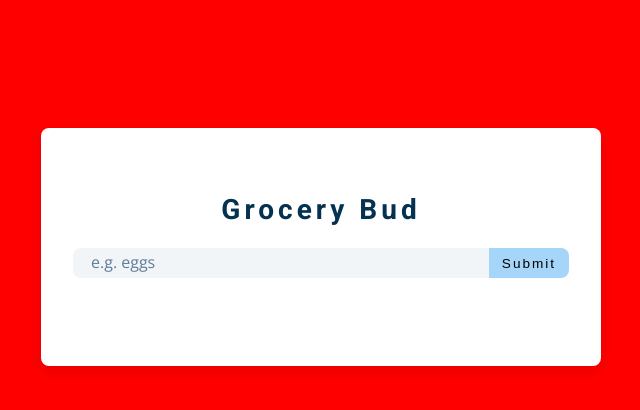
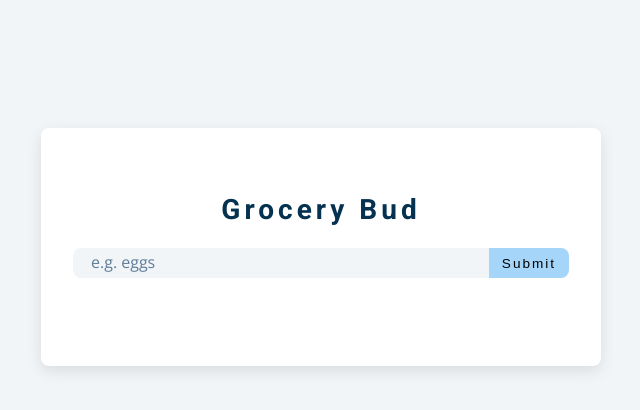
Before and after one commit to notacoham/temp-grocerybud-2024, a plain HTML site: page index.html in a window 1280 px wide. Shown: the whole page, without its empty margins (319-959 px from the left). Drawn offline with nearby package versions, Linux system fonts and the light colour scheme.

Commit message:
reversed change

```diff
--- a/styles.css
+++ b/styles.css
@@ -68,7 +68,7 @@ Global Styles
 }
 body {
   font-family: var(--ff-secondary);
-  background: red;
+  background: var(--clr-grey-10);
   color: var(--clr-grey-1);
   line-height: 1.5;
   font-size: 0.875rem;
```
